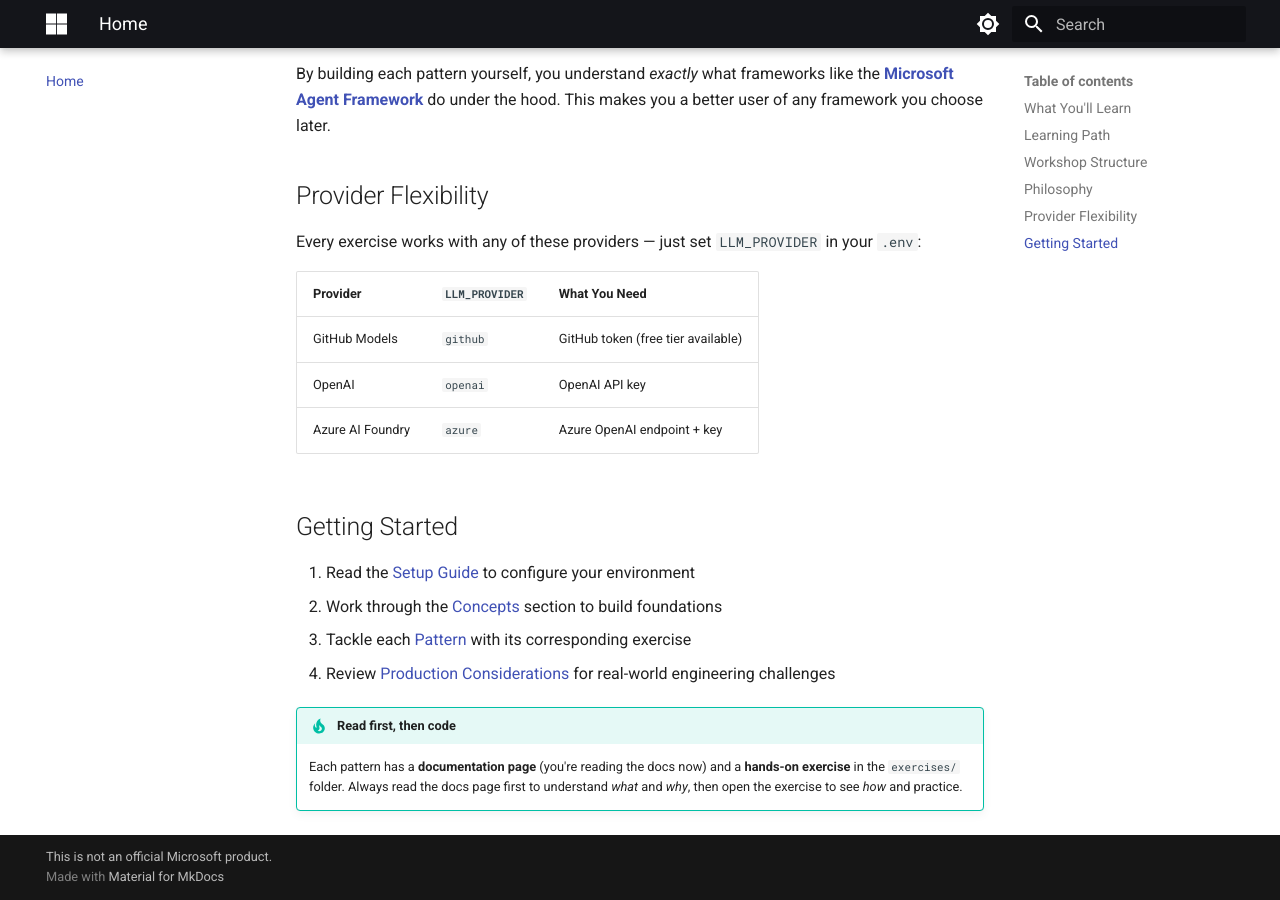
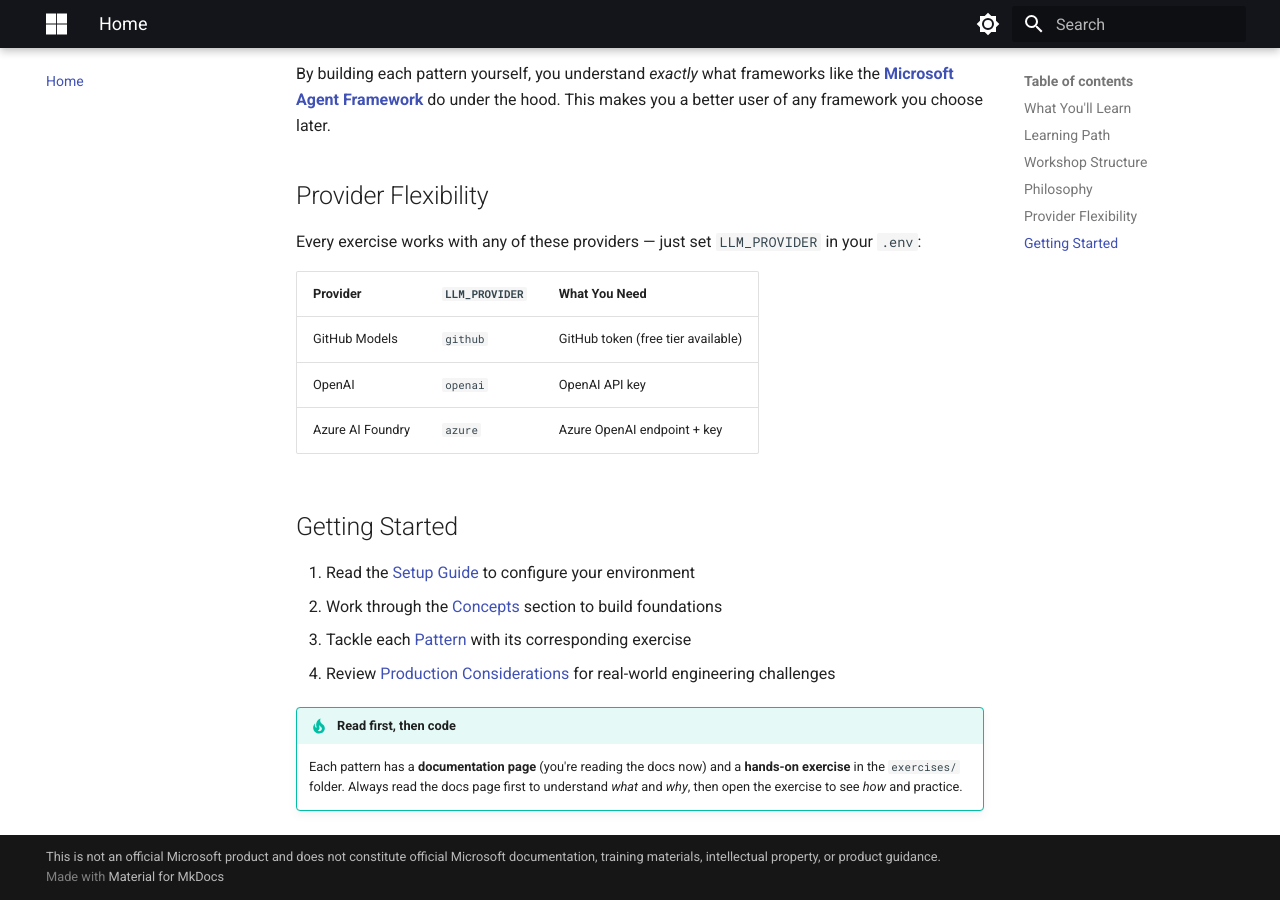
Before and after one commit to jeffrey-groneberg/AI_Workshop_Agentic_Patterns, an MkDocs documentation site: the page built from docs/index.md, in a window 1280 px wide and 900 px high, scrolled down 1710 px. Built offline with MkDocs 1.6.1 and Material for MkDocs 9.7.7, drawn with Linux system fonts in a browser that asks for light colours.

Commit message:
Fix copyright: keep full disclaimer, remove SAP DKOM attribution
Co-authored-by: Copilot <223556219+Copilot@users.noreply.github.com>

```diff
--- a/mkdocs.yml
+++ b/mkdocs.yml
@@ -28,7 +28,7 @@ theme:
     - content.tabs.link
 
 copyright: >
-  This is not an official Microsoft product.
+  This is not an official Microsoft product and does not constitute official Microsoft documentation, training materials, intellectual property, or product guidance.
 
 extra_css:
   - css/message-flow.css
```
